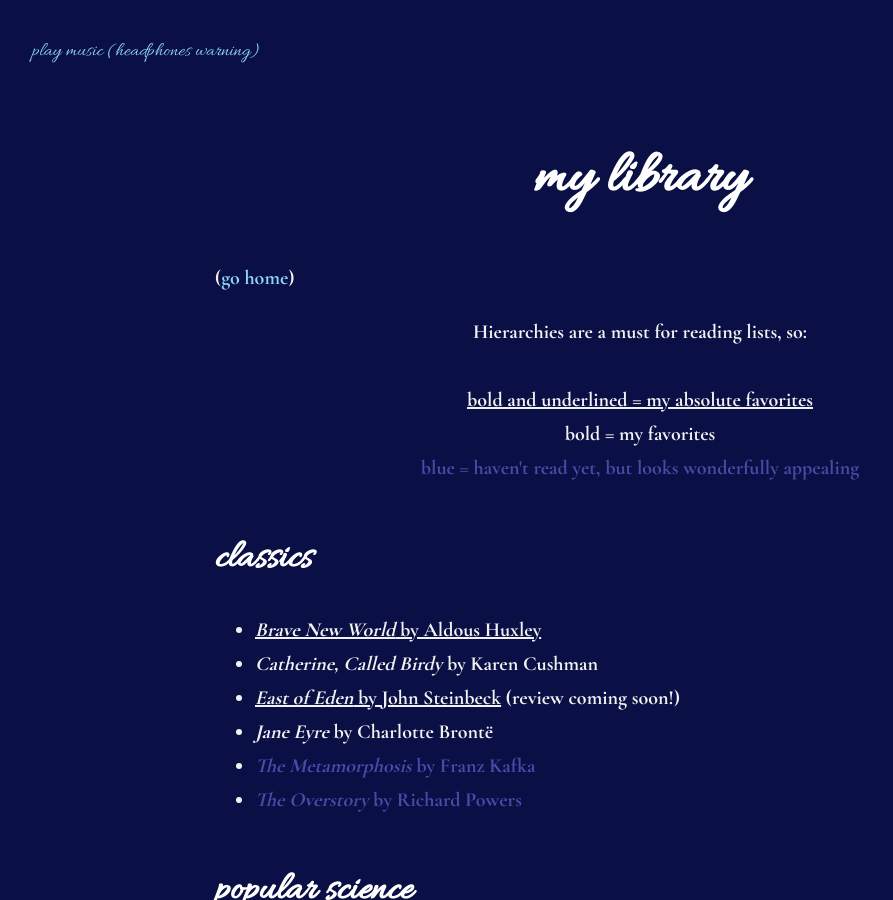
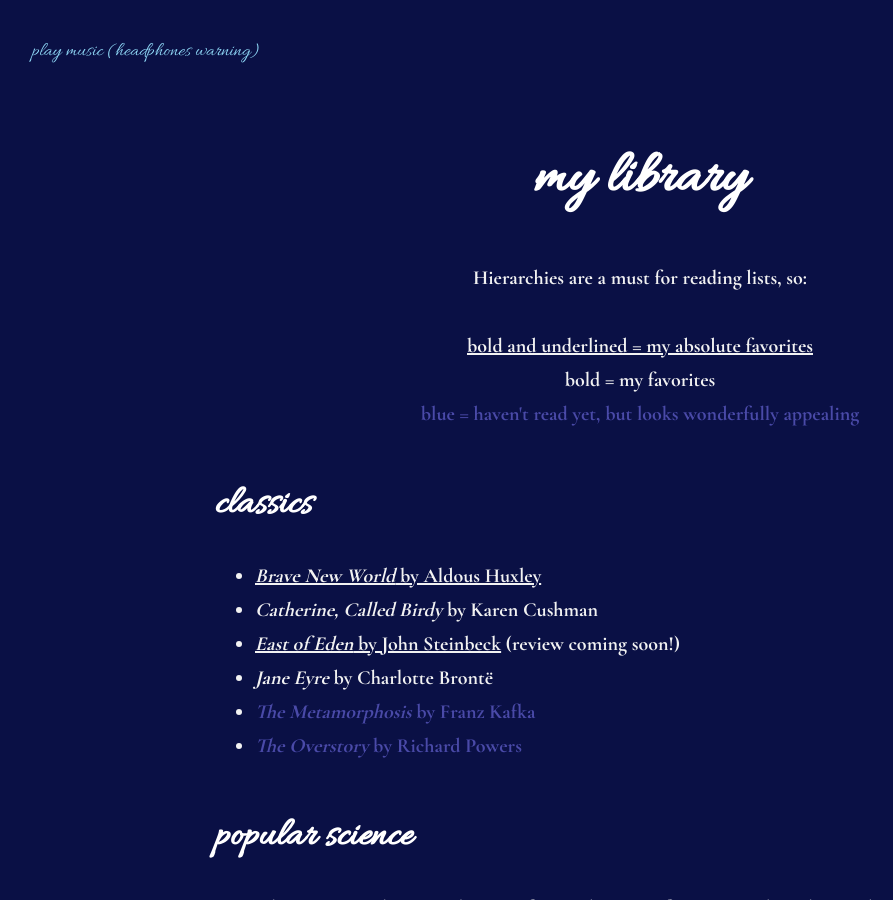
Before and after one commit to leucinemymind/leucinemymind.github.io, a Jekyll site: the page built from books.md, in a window 1280 px wide and 900 px high. Shown: the whole window, without its empty margins (0-893 px from the left). Built offline with Jekyll 4.4.1, drawn with Linux system fonts in a browser that asks for light colours; our own code applies the rules of GitHub Pages for plain Markdown files.

Commit message:
redundant

```diff
--- a/books.md
+++ b/books.md
@@ -3,8 +3,6 @@ layout: default
 permalink: /books/
 ---
 # my library
-
-([go home](leucinemymind.github.io))
 
 <div style="text-align:center">
 
```
